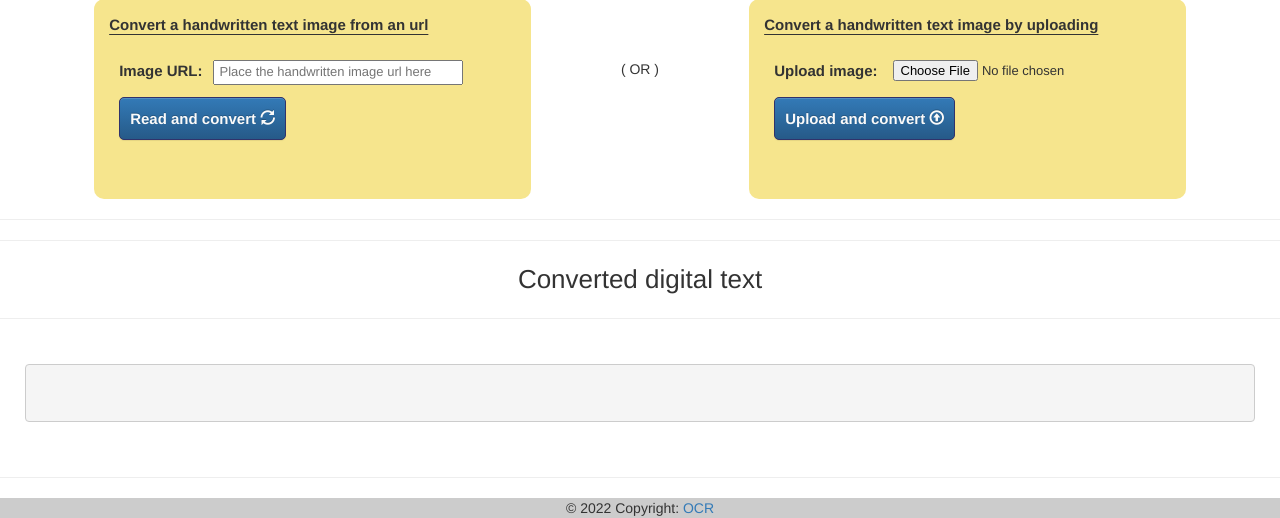
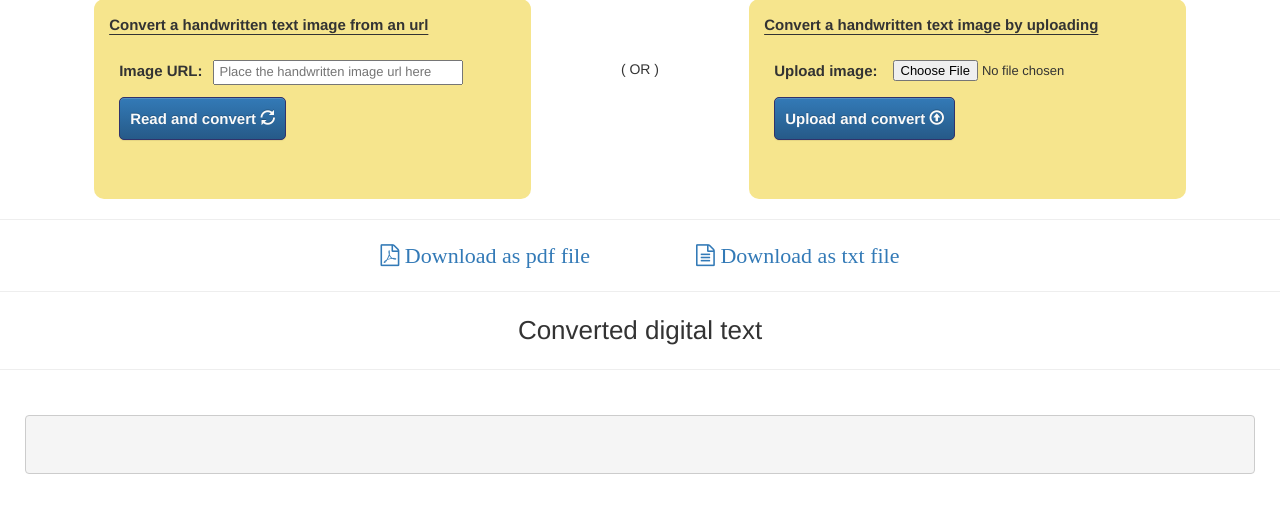
Before and after one commit to Indumathi90/handwrittentodigital, a Flask app: template templates/converted_text.html in a window 1280 px wide. Shown: the part 249-767 px from the top of the page. Run offline with Flask 2, Linux system fonts and the light colour scheme; the template is opened without the code that fills it, so the values that code supplies are empty; some libraries are stand-ins or nearby versions.

Commit message:
Enable download feature

```diff
--- a/app.py
+++ b/app.py
@@ -3,8 +3,9 @@ import time
 
 from azure.cognitiveservices.vision.computervision import ComputerVisionClient
 from azure.cognitiveservices.vision.computervision.models import OperationStatusCodes
-from flask import Flask, render_template, request
+from flask import Flask, render_template, request, make_response
 from msrest.authentication import CognitiveServicesCredentials
+from fpdf import FPDF, HTMLMixin
 
 app = Flask(__name__,
             static_url_path='',
@@ -16,6 +17,10 @@ computer_vision_name = os.environ['COMPUTER_VISION_NAME']
 computer_vision_endpoint = f"https://{computer_vision_name}.cognitiveservices.azure.com/"
 computer_vision_client = ComputerVisionClient(computer_vision_endpoint,
                                               CognitiveServicesCredentials(computer_vision_key))
+
+
+class MyFPDF(FPDF, HTMLMixin):
+    pass
 
 
 @app.route("/")
@@ -30,9 +35,11 @@ def convert_from_url():
         read_response = computer_vision_client.read(image_url, raw=True, language='en')
         operation_id = get_operation_id_from_read_response(read_response)
         digital_text = convert(operation_id)
-        return render_template('converted_text.html', digital_text=digital_text, failure=False)
-    except:
-        return render_template('converted_text.html', digital_text="", failure=True)
+        return render_template('converted_text.html', digital_text=digital_text, failure=False,
+                               operation_id=operation_id)
+    except Exception as e:
+        print(e)
+        return render_template('converted_text.html', digital_text="", failure=True, operation_id="")
 
 
 @app.route("/convert_from_local", methods=['POST'])
@@ -42,9 +49,33 @@ def convert_from_local():
         read_response = computer_vision_client.read_in_stream(uploaded_image, raw=True, language='en')
         operation_id = get_operation_id_from_read_response(read_response)
         digital_text = convert(operation_id)
-        return render_template('converted_text.html', digital_text=digital_text, failure=False)
-    except:
-        return render_template('converted_text.html', digital_text="", failure=True)
+        return render_template('converted_text.html', digital_text=digital_text, failure=False,
+                               operation_id=operation_id)
+    except Exception as e:
+        print(e)
+        return render_template('converted_text.html', digital_text="", failure=True, operation_id="")
+
+
+@app.route("/download_as_text_file", methods=['GET'])
+def download_as_text_file():
+    operation_id = request.args.get("operation_id")
+    digital_text = convert(operation_id)
+    response = app.response_class(response=digital_text, status=200, mimetype='application/txt',
+                                  headers={'Content-disposition': 'attachment; filename=converted_file.txt'})
+    return response
+
+
+@app.route("/download_as_pdf_file", methods=['GET'])
+def download_as_pdf_file():
+    operation_id = request.args.get("operation_id")
+    digital_text = convert(operation_id)
+    pdf = MyFPDF()
+    pdf.add_page()
+    pdf.write_html(digital_text)
+    response = make_response(pdf.output(dest='S'))
+    response.headers.set('Content-Disposition', 'attachment', filename='converted_file.pdf')
+    response.headers.set('Content-Type', 'application/pdf')
+    return response
 
 
 def get_operation_id_from_read_response(read_response):
--- a/requirements.txt
+++ b/requirements.txt
@@ -1,2 +1,3 @@
-Flask~=2.2.2
+Flask
 azure-cognitiveservices-vision-computervision
+fpdf2
--- a/static/css/styles.css
+++ b/static/css/styles.css
@@ -73,3 +73,10 @@ body {
 .url-info-panel {
     margin: 2px 30px;
 }
+.downloads {
+    text-align: center;
+    font-size: 22px;
+}
+.downloads a {
+    padding: 10px 50px;
+}
--- a/templates/converted_text.html
+++ b/templates/converted_text.html
@@ -10,6 +10,19 @@
             <li>Please check if your input is not malformed</li>
             <li>Please check if your input is valid</li>
         </ul>
+    </div>
+{% else %}
+    <div class="downloads">
+        <a href="/download_as_pdf_file?operation_id={{ operation_id }}">
+            <i class="fa fa-file-pdf-o" aria-hidden="true">
+                Download as pdf file
+            </i>
+        </a>
+        <a href="/download_as_text_file?operation_id={{ operation_id }}">
+            <i class="fa fa-file-text-o" aria-hidden="true">
+                Download as txt file
+            </i>
+        </a>
     </div>
 {% endif %}
 <hr/>
```
Also changed, not shown: 1 other file.
